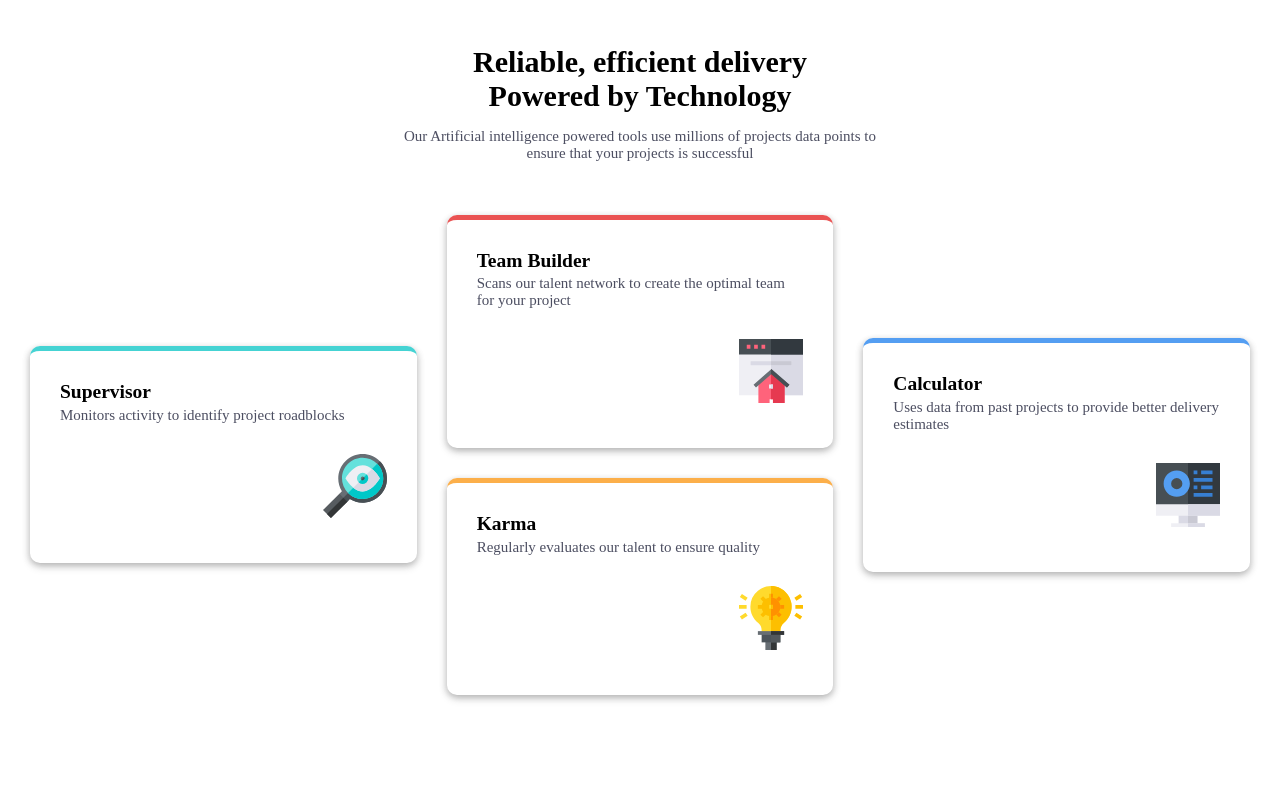
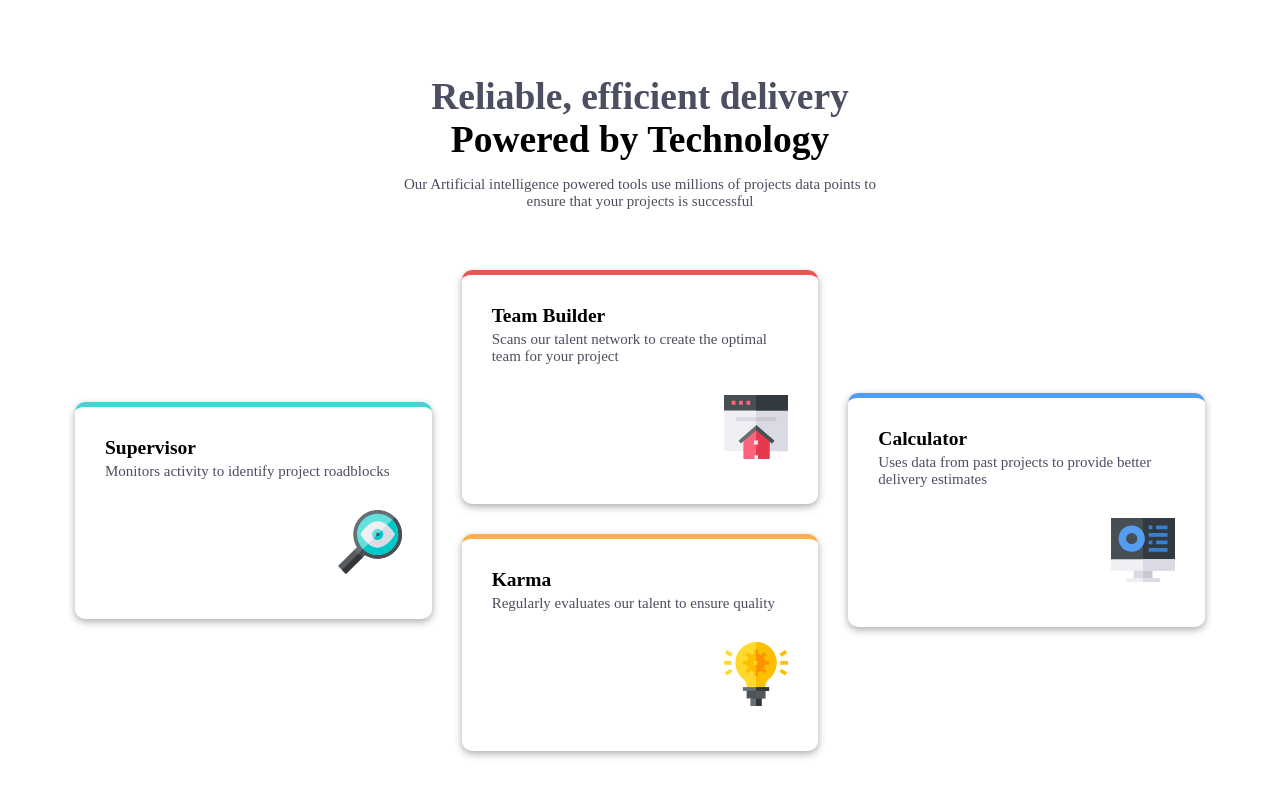
Before and after one commit to Cyber-Enthusiast-hub/four-card-feature-section, a plain HTML site: page index.html in a window 1280 px wide. Drawn offline with Linux system fonts and the light colour scheme; a web font is replaced by a local one.

Commit message:
Update style.css

```diff
--- a/style.css
+++ b/style.css
@@ -60,6 +60,7 @@ h2 {
 
 h1 {
   font-family: Poppins-Thin;
+  color: hsl(234, 12%, 34%);
 }
 
 p {
@@ -72,7 +73,7 @@ p {
 }
 
 main {
-  margin: 2.5rem auto;
+  margin: 3rem auto;
   display: grid;
   grid-auto-flow: row;
   gap: 2rem;
@@ -102,7 +103,11 @@ section {
 
   h1,
   h2 {
-    font-size: 2rem;
+    font-size: 2.5rem;
+  }
+
+  body {
+    margin: 5rem;
   }
 }
 
```
